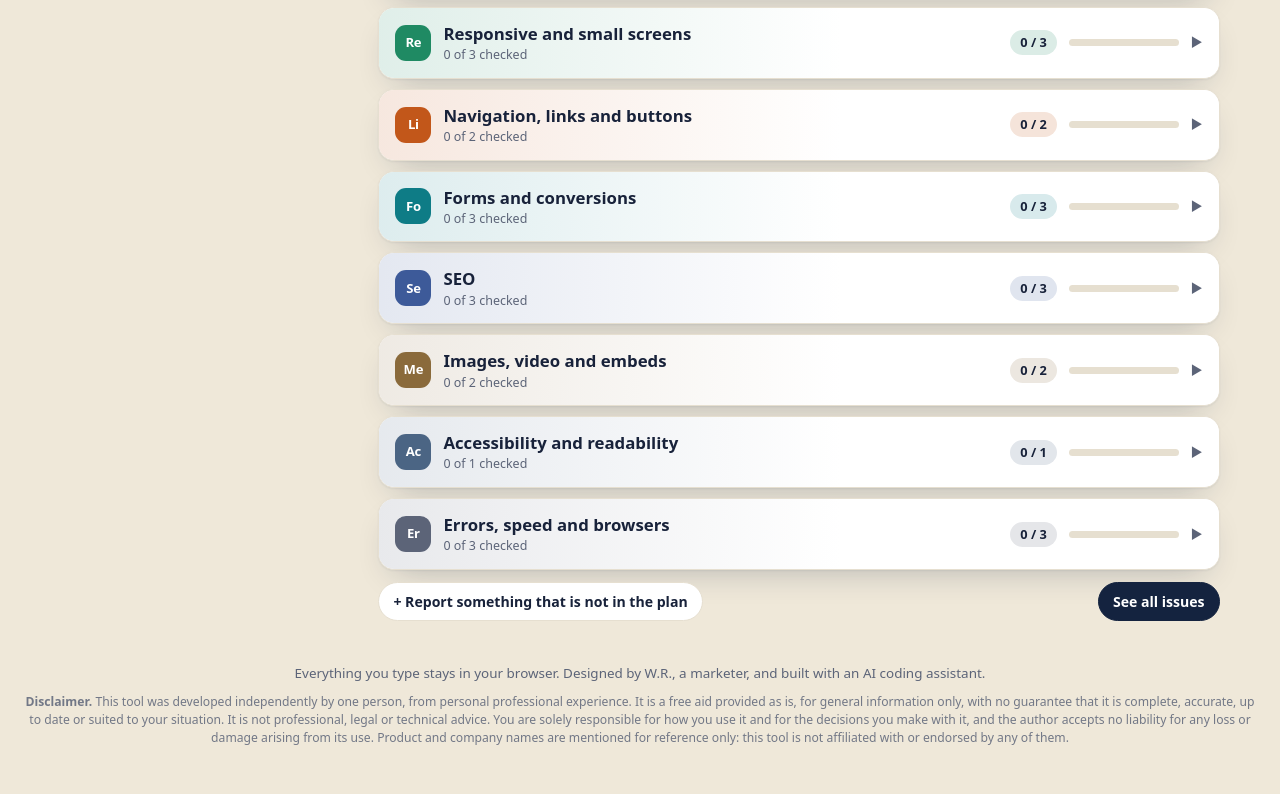
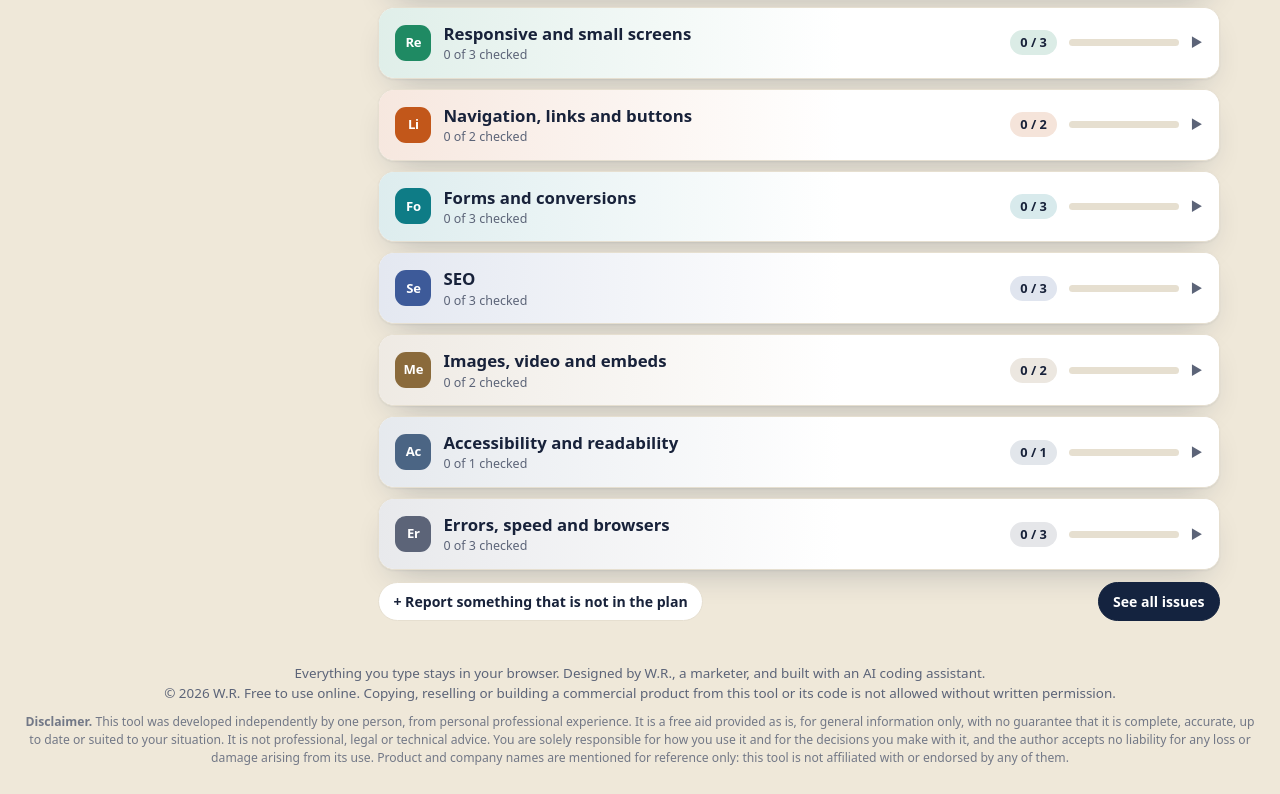
Before and after one commit to rechidwahiba-cell/qa-handoff, a plain HTML site: page index.html in a window 1280 px wide. Shown: the part 1007-1801 px from the top of the page. Drawn offline with Linux system fonts and the light colour scheme.

Commit message:
Add rights notice and LICENSE
Free to use online; no copying, reselling or commercial reuse without written permission.

Co-Authored-By: Claude Sonnet 5.5 <noreply@anthropic.com>

```diff
--- a/index.html
+++ b/index.html
@@ -278,7 +278,7 @@ body.demo .tabb[aria-current=true]{background:var(--bg)}
 <div id="print"></div>
 <div id="toast" role="status" aria-live="polite"></div>
 <div id="demo" hidden aria-live="polite"></div>
-<footer><div class="wrap">Everything you type stays in your browser. Designed by W.R., a marketer, and built with an AI coding assistant.</div><p style="max-width:1500px;margin:10px auto 0;padding:0 20px;font-size:.76rem;line-height:1.45;opacity:.85"><b>Disclaimer.</b> This tool was developed independently by one person, from personal professional experience. It is a free aid provided as is, for general information only, with no guarantee that it is complete, accurate, up to date or suited to your situation. It is not professional, legal or technical advice. You are solely responsible for how you use it and for the decisions you make with it, and the author accepts no liability for any loss or damage arising from its use. Product and company names are mentioned for reference only: this tool is not affiliated with or endorsed by any of them.</p>
+<footer><div class="wrap">Everything you type stays in your browser. Designed by W.R., a marketer, and built with an AI coding assistant.<br>&copy; 2026 W.R. Free to use online. Copying, reselling or building a commercial product from this tool or its code is not allowed without written permission.</div><p style="max-width:1500px;margin:10px auto 0;padding:0 20px;font-size:.76rem;line-height:1.45;opacity:.85"><b>Disclaimer.</b> This tool was developed independently by one person, from personal professional experience. It is a free aid provided as is, for general information only, with no guarantee that it is complete, accurate, up to date or suited to your situation. It is not professional, legal or technical advice. You are solely responsible for how you use it and for the decisions you make with it, and the author accepts no liability for any loss or damage arising from its use. Product and company names are mentioned for reference only: this tool is not affiliated with or endorsed by any of them.</p>
 </footer>
 
 <script>
```
Also changed, not shown: 2 other files.
